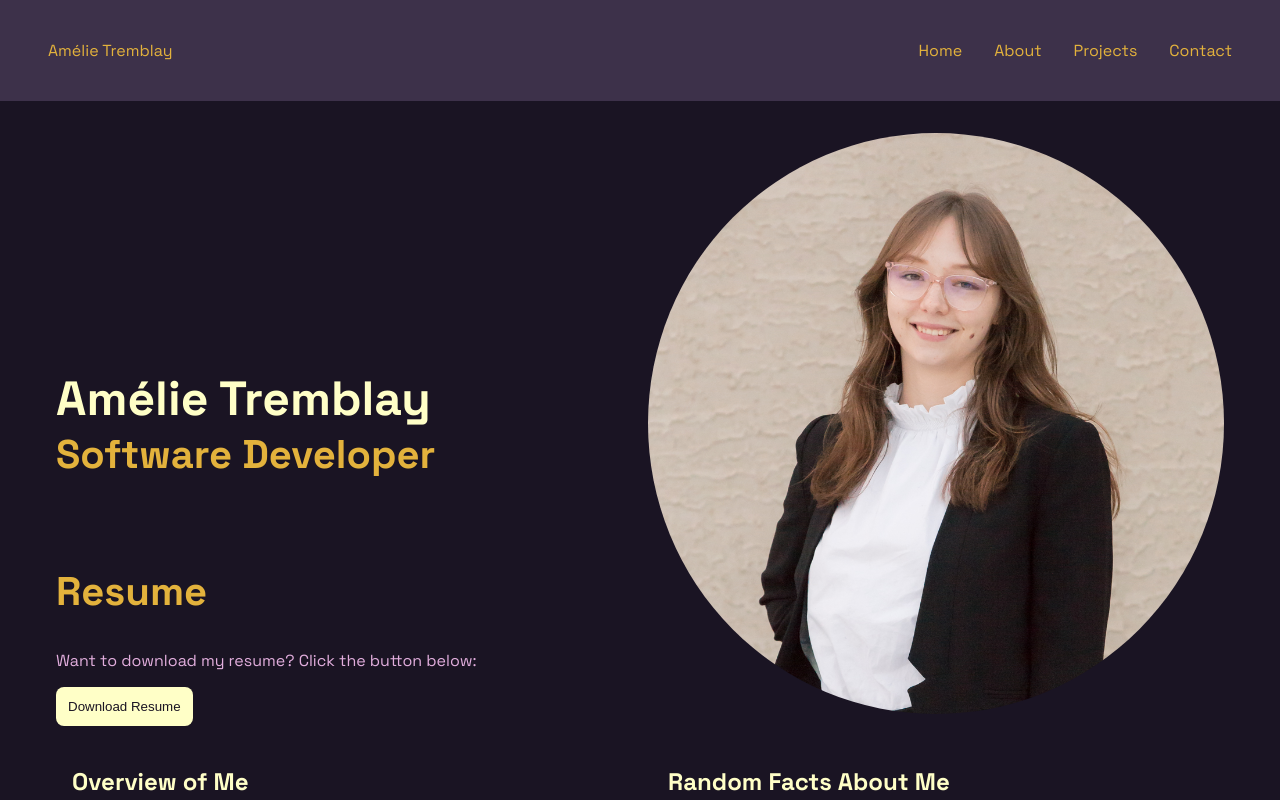
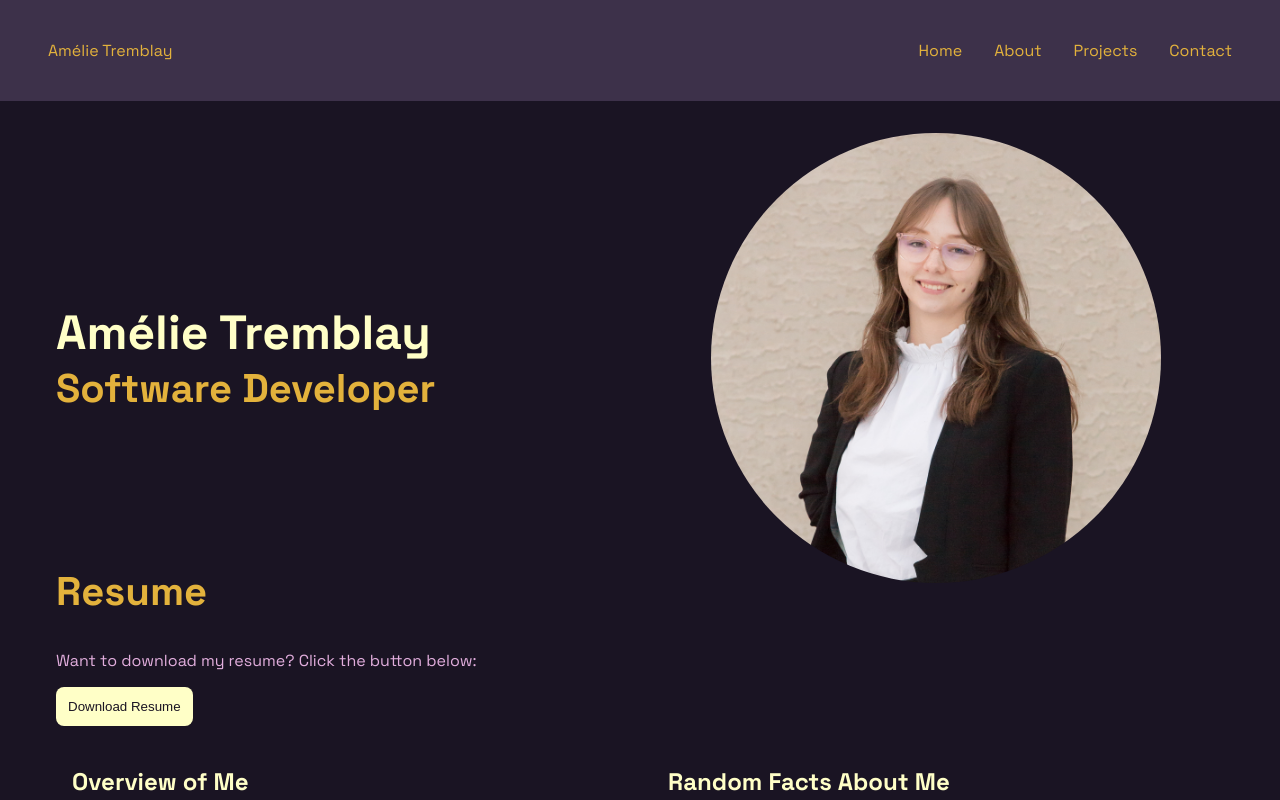
Before and after one commit to Atremblay9/personal-site, a Next.js app: page / in a window 1280 px wide. Shown: the top 800 px of the page. Built offline with nearby package versions, Linux system fonts and the light colour scheme.

Commit message:
visual updates

```diff
--- a/components/homePage.js
+++ b/components/homePage.js
@@ -21,7 +21,7 @@ export default function HomePage() {
                 <h2 style={{ margin: 0 }}>Software Developer</h2>
             </Grid>
             <Grid size={6}>
-                <img src="/img/headshot.jpg" alt="Amélie Tremblay" style={{ width: '100%', height: '100%',borderRadius:'50%', objectFit: 'cover' }} />
+                <img src="/img/headshot.jpg" alt="Amélie Tremblay" className="headshot"/>
             </Grid>
 
         </Grid>
--- a/components/skills.js
+++ b/components/skills.js
@@ -66,8 +66,8 @@ export default function Skills() {
                 scrollBehavior: "smooth",
                 padding: "1rem 0",
                 gap: "1rem",
-                scrollbarWidth: "thin", // For Firefox
-                scrollbarColor: "#E3B23C #3D314A", // Thumb and track colors for Firefox
+                scrollbarWidth: "thin",
+                scrollbarColor: "#E3B23C #3D314A",
             }}
             className="carouselContainer"
         >
@@ -76,7 +76,7 @@ export default function Skills() {
                     key={index}
                     style={{
                         flex: "0 0 auto",
-                        width: "100px", // Adjusted size
+                        width: "100px",
                         textAlign: "center",
                         color: "#3D314A",
                     }}
@@ -85,7 +85,7 @@ export default function Skills() {
                         src={item.imglink}
                         alt={item.alt}
                         style={{
-                            maxWidth: "80%", // Adjusted image size
+                            maxWidth: "80%",
                             height: "auto",
                             marginBottom: "0.5rem",
                         }}
--- a/styles/globals.css
+++ b/styles/globals.css
@@ -58,6 +58,15 @@ p {
   padding: 1rem;
   max-width: 1200px;
   margin: 0 auto;
+}
+
+.headshot{
+  width: 100%;
+  border-radius: 50%;
+  object-fit: cover;
+  max-width: 450px;
+  margin: auto;
+  display: block;
 }
 
 .websiteCard {
@@ -191,7 +200,7 @@ p {
     font-size: 1.5rem;
   }
   .factDetails{
-    font-size: 0.8rem;
+    font-size: 1rem;
   }
   .NavBar {
     padding: 1rem;
```
